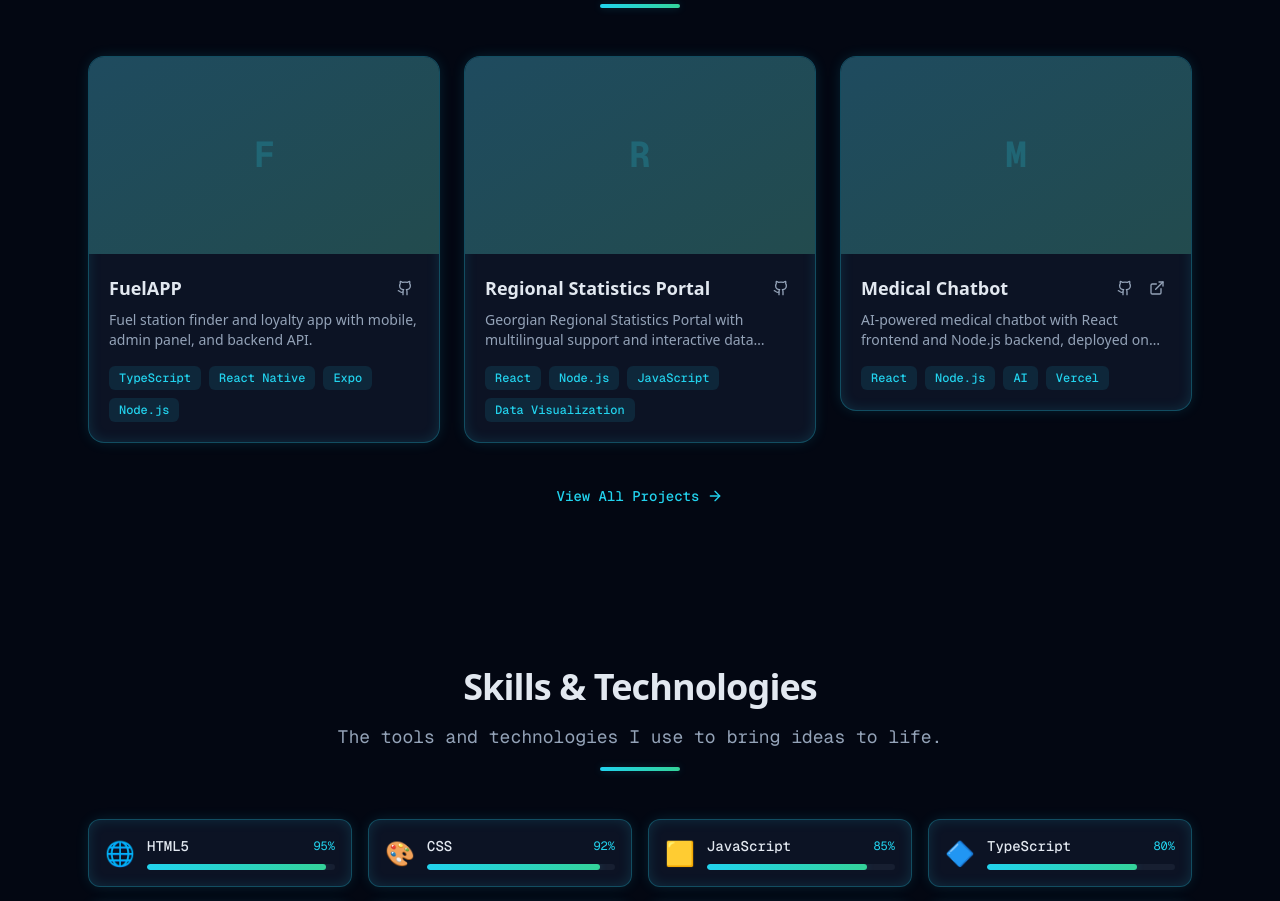
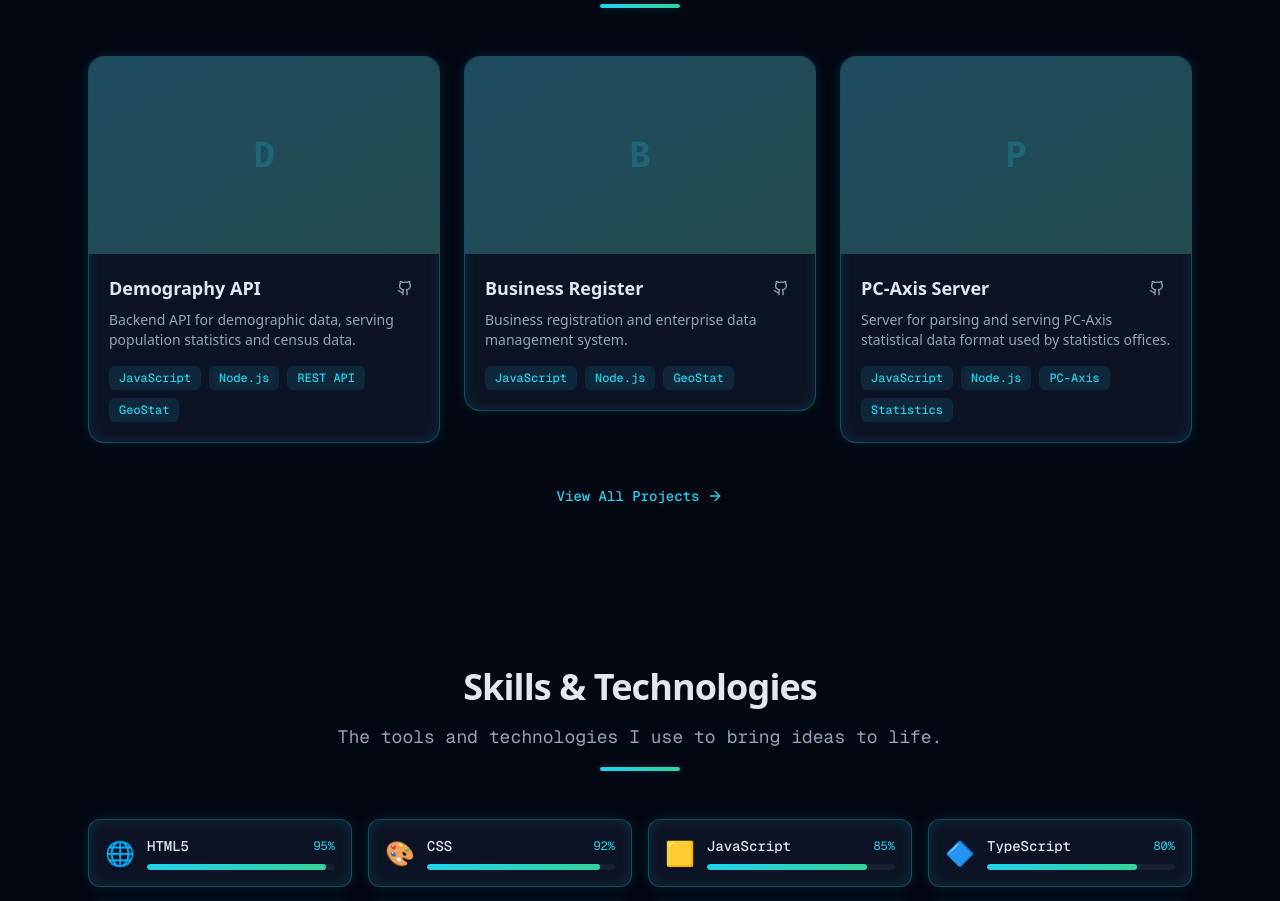
Before and after one commit to nikolozi2001/portfolio_nk, a Next.js app: page / in a window 1280 px wide. Shown: the part 1040-1941 px from the top of the page. Built offline with nearby package versions, Linux system fonts and the light colour scheme.

Commit message:
Update project listings: set featured status to false for existing projects and add new projects with detailed descriptions and categories

```diff
--- a/src/data/projects.ts
+++ b/src/data/projects.ts
@@ -12,7 +12,7 @@ export const projects: Project[] = [
     tags: ["TypeScript", "React Native", "Expo", "Node.js"],
     category: "fullstack",
     githubUrl: "https://github.com/nikolozi2001/FuelAPP",
-    featured: true,
+    featured: false,
     date: "2026-03",
   },
   {
@@ -26,7 +26,7 @@ export const projects: Project[] = [
     tags: ["React", "Node.js", "JavaScript", "Data Visualization"],
     category: "fullstack",
     githubUrl: "https://github.com/nikolozi2001/regional-statistics-react",
-    featured: true,
+    featured: false,
     date: "2025-10",
   },
   {
@@ -41,7 +41,7 @@ export const projects: Project[] = [
     category: "fullstack",
     liveUrl: "https://medical-chatbot-frontend.vercel.app",
     githubUrl: "https://github.com/nikolozi2001/medical-chatbot-frontend",
-    featured: true,
+    featured: false,
     date: "2025-03",
   },
   {
@@ -171,4 +171,132 @@ export const projects: Project[] = [
     featured: false,
     date: "2025-09",
   },
+  {
+    slug: "demography-api",
+    title: "Demography API",
+    description:
+      "Backend API for demographic data, serving population statistics and census data.",
+    longDescription:
+      "A Node.js REST API serving demographic and population statistics data. Provides endpoints for querying census data, population breakdowns by region, age groups, and other demographic indicators. Built for GeoStat's demographic data services.",
+    image: "/projects/demography-api.jpg",
+    tags: ["JavaScript", "Node.js", "REST API", "GeoStat"],
+    category: "fullstack",
+    githubUrl: "https://github.com/nikolozi2001/demograpy-api",
+    featured: true,
+    date: "2026-03",
+  },
+  {
+    slug: "business-register",
+    title: "Business Register",
+    description:
+      "Business registration and enterprise data management system.",
+    longDescription:
+      "A web application for managing business registration data and enterprise statistics. Features search, filtering, and data display of registered businesses. Built with JavaScript for GeoStat's business statistics division.",
+    image: "/projects/br.jpg",
+    tags: ["JavaScript", "Node.js", "GeoStat"],
+    category: "fullstack",
+    githubUrl: "https://github.com/nikolozi2001/br",
+    featured: true,
+    date: "2026-03",
+  },
+  {
+    slug: "geomap-api",
+    title: "GeoMap API",
+    description:
+      "Geospatial mapping API for serving geographic and statistical data on interactive maps.",
+    longDescription:
+      "A backend API service for geospatial data, providing map layers, geographic boundaries, and statistical overlays. Powers interactive mapping applications with region-based data queries and GeoJSON responses. Built for GeoStat's GIS infrastructure.",
+    image: "/projects/geomap-api.jpg",
+    tags: ["JavaScript", "Node.js", "GIS", "REST API"],
+    category: "fullstack",
+    githubUrl: "https://github.com/nikolozi2001/geomap-api",
+    featured: false,
+    date: "2026-02",
+  },
+  {
+    slug: "nrg-api",
+    title: "Energy Statistics API",
+    description:
+      "API for energy sector statistics — production, consumption, and distribution data.",
+    longDescription:
+      "A Node.js API serving energy sector statistics including production, consumption, and distribution data. Deployed on Vercel for reliable access to Georgia's energy statistical indicators.",
+    image: "/projects/nrg-api.jpg",
+    tags: ["JavaScript", "Node.js", "REST API", "Vercel"],
+    category: "fullstack",
+    liveUrl: "https://nrg-api.vercel.app",
+    githubUrl: "https://github.com/nikolozi2001/nrg-api",
+    featured: false,
+    date: "2026-01",
+  },
+  {
+    slug: "receipts",
+    title: "Receipts App",
+    description:
+      "Full-stack receipt management app with TypeScript frontend and Node.js backend.",
+    longDescription:
+      "A full-stack receipt management application with a TypeScript/React frontend and a Node.js/Express backend. Features receipt scanning, categorization, expense tracking, and reporting. Designed for personal and small business financial management.",
+    image: "/projects/receipts.jpg",
+    tags: ["TypeScript", "React", "Node.js", "Full Stack"],
+    category: "fullstack",
+    githubUrl: "https://github.com/nikolozi2001/receipts",
+    featured: false,
+    date: "2025-12",
+  },
+  {
+    slug: "pcaxis-server",
+    title: "PC-Axis Server",
+    description:
+      "Server for parsing and serving PC-Axis statistical data format used by statistics offices.",
+    longDescription:
+      "A Node.js server for reading, parsing, and serving data in the PC-Axis (.px) format — a standard used by national statistics offices worldwide. Converts PX files into JSON APIs for web consumption. Built for GeoStat's data dissemination pipeline.",
+    image: "/projects/pcaxis.jpg",
+    tags: ["JavaScript", "Node.js", "PC-Axis", "Statistics"],
+    category: "fullstack",
+    githubUrl: "https://github.com/nikolozi2001/pcaxis-server",
+    featured: true,
+    date: "2025-11",
+  },
+  {
+    slug: "formio-platform",
+    title: "Form.io Platform",
+    description:
+      "Form and data management platform for Progressive Web Applications.",
+    longDescription:
+      "A form and data management platform for building dynamic forms in Progressive Web Applications. Features drag-and-drop form building, validation rules, submission management, and API-driven form rendering. Based on the Form.io framework.",
+    image: "/projects/formio.jpg",
+    tags: ["HTML", "JavaScript", "PWA", "Forms"],
+    category: "frontend",
+    liveUrl: "https://form.io",
+    githubUrl: "https://github.com/nikolozi2001/formio",
+    featured: false,
+    date: "2025-11",
+  },
+  {
+    slug: "salary-calculator",
+    title: "Salary Calculator",
+    description:
+      "Interactive salary calculation tool with tax breakdowns and net income computation.",
+    longDescription:
+      "A web-based salary calculator that computes net income from gross salary, including Georgian tax breakdowns (income tax, pension contributions). Features real-time calculation, clean UI, and support for different employment types.",
+    image: "/projects/salary-calc.jpg",
+    tags: ["JavaScript", "Calculator", "Finance"],
+    category: "frontend",
+    githubUrl: "https://github.com/nikolozi2001/salary_calculator",
+    featured: false,
+    date: "2025-10",
+  },
+  {
+    slug: "kaleidoscope",
+    title: "Kaleidoscope",
+    description:
+      "Interactive visual kaleidoscope effect generator built with JavaScript.",
+    longDescription:
+      "An interactive web application that generates mesmerizing kaleidoscope visual effects. Built with JavaScript and Canvas API, featuring real-time pattern generation, customizable parameters, and smooth animations.",
+    image: "/projects/kaleidoscope.jpg",
+    tags: ["JavaScript", "Canvas API", "Creative"],
+    category: "frontend",
+    githubUrl: "https://github.com/nikolozi2001/kaleidoscope",
+    featured: false,
+    date: "2025-10",
+  },
 ];
```
